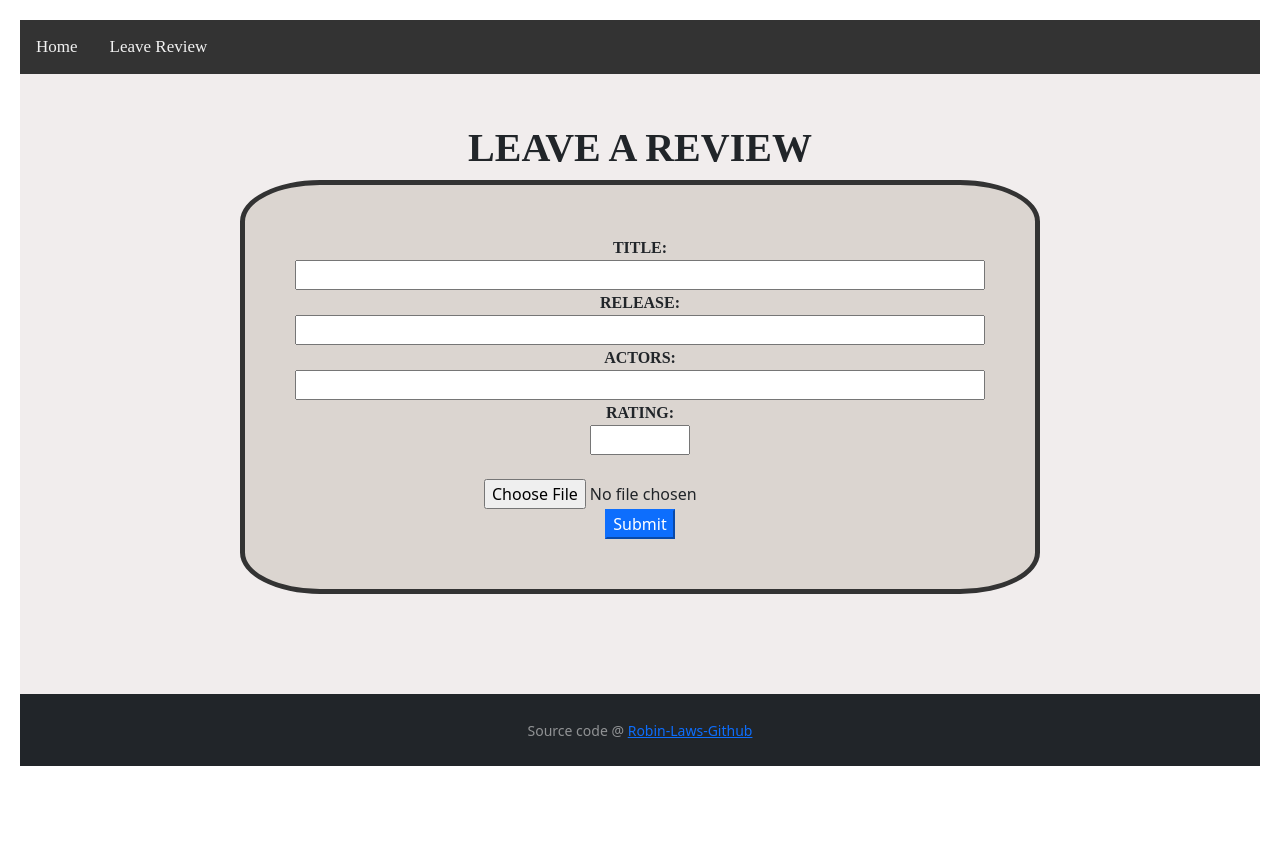
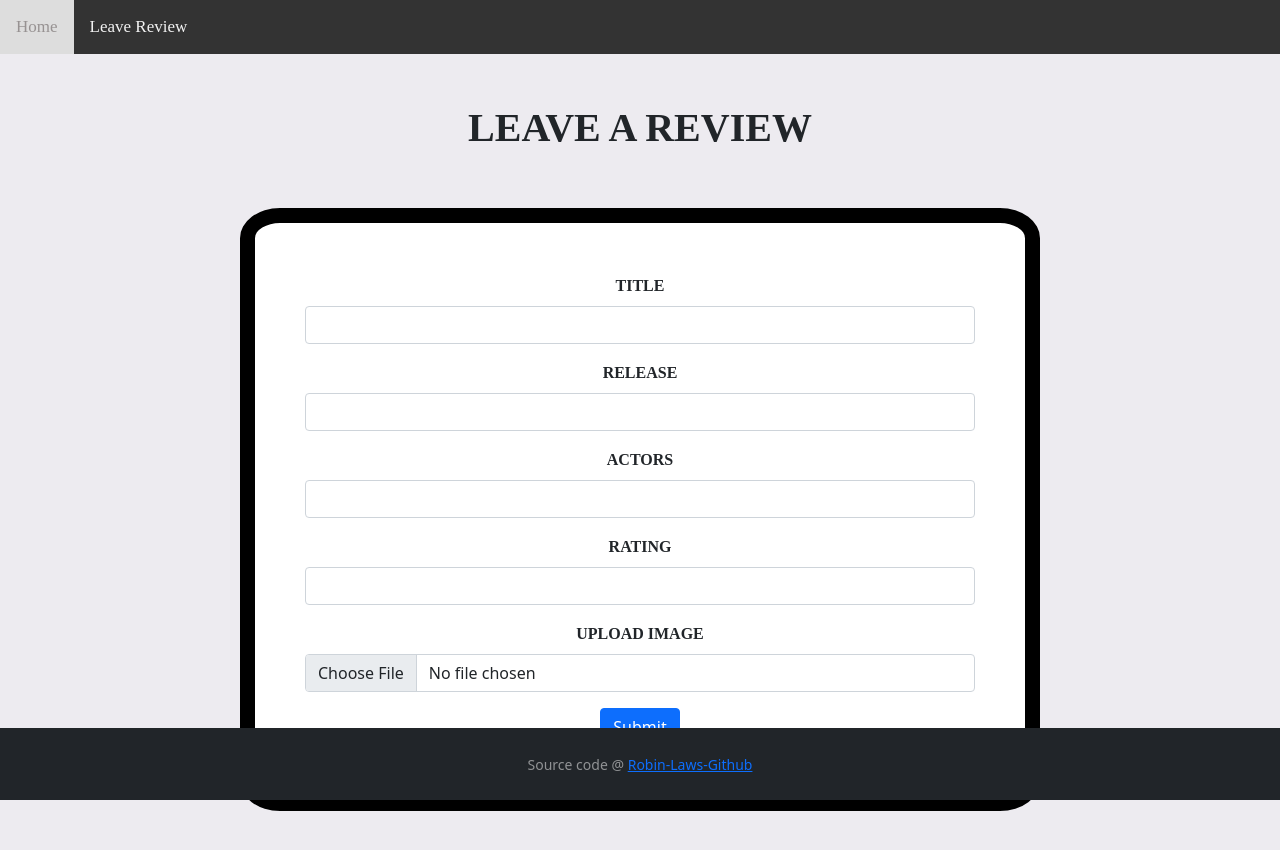
Before and after one commit to robinlaws/Movie-Reviews-React, a React (Create React App) app in the folder movie-reviews/client/: page /leavereview in a window 1280 px wide. Shown: the top 850 px of the page. Before the commit the page ends 800 px from the top, so only its background shows below. Built offline with nearby package versions, Linux system fonts and the light colour scheme; no server answers.

Commit message:
styling
styling

```diff
--- a/movie-reviews/client/src/App.css
+++ b/movie-reviews/client/src/App.css
@@ -1,14 +1,25 @@
 .App {
   text-align: center;
-  background-color: rgb(241, 237, 237);
-  min-height: 75%;
-  padding-bottom: 100px;
+  background-color: rgb(237, 235, 240);
+  height: 100%;
+  padding-bottom: 400px;
 }
 
-h1, h2, h3, h4 {
+h1 {
   font-family:  'American Typewriter', serif, monospace;
   font-weight: bold;
   padding-top: 20px;
+}
+
+h2, h3, h4{
+  font-family:  'American Typewriter', serif, monospace;
+  font-weight: bold;
+  padding-top: 20px;
+  color:rgb(219, 213, 208)
+
+}
+#card-text {
+  color:rgb(219, 213, 208)
 }
 
 .input-group{
@@ -20,12 +31,7 @@ label, .selection {
   font-weight: bold;
 }
 
-body {
-  margin: 0;
-  font-family:  'American Typewriter', serif, monospace;
-  padding: 20px 20px;
 
-}
 
 code {
   font-family:  'American Typewriter', serif,
@@ -50,7 +56,7 @@ code {
 
 .topnav a:hover {
   background-color: #ddd;
-  color: gray;
+  color: rgb(151, 146, 146);
 }
 
 h1, h2, h3 {
@@ -61,15 +67,36 @@ h1, h2, h3 {
 
 .formContainer{
   max-width: 800px;
-  border: 5px solid #333;
+  border: 15px solid rgb(0, 0, 0);
   justify-content: center;
   text-align: center;
   margin:auto;
   padding: 50px;
-  background-color: rgb(219, 213, 208);
-  border-radius: 10%;
+  background-color: white;
+  border-radius: 5%;
 }
 
 .input-group-text{
-  text-align: center;
+  justify-content: center;
 }
+
+#sticky-footer{
+  position:fixed;
+  padding: 10px 10px 10px 10px;
+  bottom:0;
+  width:100%;
+}
+
+#span {
+  background-color: rgb(229, 186, 195);
+  font-size: small;
+}
+
+img {
+  border-radius: 8px;
+  width: 150px;
+  padding: 5px;
+  height: 500px;
+  border: 10px solid white;
+
+}
--- a/movie-reviews/client/src/App.js
+++ b/movie-reviews/client/src/App.js
@@ -8,6 +8,7 @@ import { NotFoundPage } from "./pages/NotFoundPage";
 import { Nav } from './components/nav.js';
 import { Footer } from './components/footer.js';
 import { Routes, Route } from "react-router-dom";
+
 
 function App() {
 
@@ -28,7 +29,6 @@ function App() {
   if (loading) return <h1>Loading...</h1>;
 
   return (
-    <>
     <div className="App">
       <Nav />
         <Routes>
@@ -36,9 +36,8 @@ function App() {
             <Route exact path="/leavereview" element={<LeaveReview movies={movieList} setMovies={setMovieList} getMovies={getMovies}/>}/>
             <Route path="*" element={<NotFoundPage/>}/>
         </Routes>
+      <Footer />
     </div>
-    <Footer />
-  </>
   );
 };
 
--- a/movie-reviews/client/src/components/footer.js
+++ b/movie-reviews/client/src/components/footer.js
@@ -1,6 +1,5 @@
 import React from 'react';
 
-//footer html
 export function Footer() {
     return (
         <footer id="sticky-footer" className="flex-shrink-0 py-4 bg-dark text-white-50">
--- a/movie-reviews/client/src/pages/Home.js
+++ b/movie-reviews/client/src/pages/Home.js
@@ -1,6 +1,7 @@
 import React, { useEffect, useState} from "react";
 import 'bootstrap/dist/css/bootstrap.min.css';
 import Axios from "axios";
+import {Card, Button } from 'react-bootstrap'
 
 export function Home(props){
     const removeMovie = async (event) => {
@@ -18,29 +19,40 @@ export function Home(props){
             await props.getMovies();
     };
 
+    const MovieCard = (movie) => {
+        return(
+            <div style = {{alignItems: "center", justifyContent: "center", width: "100%", height: "100%", display: "flex", padding: "10px"}}>
+                <Card style={{ width: '50%', justifyContent:"center", alignItems: "center", padding: "auto", backgroundColor: "rgb(36, 35, 39 "}} id="align-content-*-center">
+                    <Card.Body>
+                        <Card.Title><h3>{movie.title}</h3></Card.Title>
+                        <Card.Subtitle className="mb-2 text-muted">Release: {movie.release}</Card.Subtitle>
+                        <Card.Text>
+                            <div id="card-text"><strong>Actors:</strong> {movie.actors}</div>
+                            <div id="card-text"><strong>Rating:</strong> {movie.rating}/5</div>
+                        </Card.Text>
+                        <Card.Img src={"./movieImages/" + movie.image} alt="movie poster"/>
+                        <br/><br/>
+                        <Button onClick={removeMovie} name={movie.title}>Remove Movie</Button>
+                    </Card.Body>
+                </Card>
+            </div>
+        )
+    }
+
     if((props.movies).length > 0){
         return (
-            <div className="container">
-                <div style={{paddingBottom: "100px"}} id="align-content-*-center">
+            <div className="container" style={{justifyContent: "center", alignItems: "center"}} id="align-content-*-center">
             <h1><strong>MOVIE REVIEWS</strong></h1>
             <hr></hr>
             <ul style={{listStyleType: "none", textAlign: "center"  }}>
-                    {props.movies.map((movie)=> (
+                {props.movies.map((movie, i)=> (
                     <>
-                            <li><h4><strong>{movie.title}</strong></h4></li>
-                            <li>Release: {movie.release}</li>
-                            <li>Actors: {movie.actors}</li>
-                            <li>Rating: {movie.rating}/5</li>
-                            <img src={"./movieImages/" + movie.image} alt="movie poster"></img><br /><br />
-                            <button className= "btn-primary" onClick={removeMovie} name={movie.title}>Remove Movie</button>
+                    {MovieCard(movie)}
                     <hr></hr>
                     </>
                 ))}
+                <br/><br/>
             </ul>
         </div>
-        </div>
     )};
-
-    return (
-        <div style={{paddingBottom: "550px"}}><h1>NO AVAILABLE MOVIE REVIEWS</h1></div>
-    )};
+}
--- a/movie-reviews/client/src/pages/LeaveReview.js
+++ b/movie-reviews/client/src/pages/LeaveReview.js
@@ -1,6 +1,8 @@
 import React, { useEffect, useState} from "react";
 import 'bootstrap/dist/css/bootstrap.min.css';
 import { useForm } from "react-hook-form";
+import {Form} from 'react-bootstrap';
+import {Button} from 'react-bootstrap';
 const FormData = require('form-data');
 
 export function LeaveReview(props){
@@ -30,36 +32,38 @@ export function LeaveReview(props){
       }
 
       return (
-        <div className="container">
-            <h1><strong>LEAVE A REVIEW</strong></h1>
-            <div className="formContainer">
-                <form onSubmit={handleSubmit(onSubmit)} encType="multipart/form-data">
-                    <div className="form-group">
-                        <label>TITLE:</label>
-                        <input className="input-group"{...register("title", {required: true, minLength: 4})} />
-                         {errors.title && <span className="input-group-text">Please enter atleast 4 characters</span>}
-                    </div>
-                    <div className="form-group">
-                        <label>RELEASE:</label>
-                        <input className="input-group" {...register("release", {required: true, minLength: 4 })} />
-                        {errors.release && <span className="input-group-text">Please enter atleast 4 characters</span>}
-                    </div>
-                    <div className="form-group">
-                        <label>ACTORS:</label>
-                        <input className="input-group" {...register("actors", {required: true, minLength: 10 })}/>
-                        {errors.actors && <span className="input-group-text">Please enter atleast 10 characters</span>}
-                    </div>
-                    <div className="form-group">
-                        <label>RATING:</label><br/>
-                        <input style={{maxWidth:"100px" ,textAlign: "center"}}type="number"{...register("rating", {required: true, min: 0, max: 5 })}/>
-                        {errors.rating && <span className="input-group-text">Rate from 0-5</span>}
-                    </div>
-                    <br></br>
-                    <div>
-			        <input id="imageFile" type="file" name="imageFile" single="true" {...register("image")}/>
-                    </div>
-                    <input className="btn-primary" type="submit" />
-                </form>
-            </div>
-        </div>
-        )};
+          <>
+        <h1><strong>LEAVE A REVIEW</strong></h1><br/><br/>
+        <div className="formContainer" >
+
+            <Form onSubmit={handleSubmit(onSubmit)} encType="multipart/form-data" >
+                <Form.Group className="mb-3" controlId="title" >
+                    <Form.Label>TITLE</Form.Label>
+                    <Form.Control type="text" {...register("title", {required: true, minLength: 4})}/>
+                    {errors.title && <span className="input-group-text"  id="span">Please enter atleast 4 characters</span>}
+                </Form.Group>
+                <Form.Group className="mb-3" controlId="release">
+                    <Form.Label>RELEASE</Form.Label>
+                    <Form.Control type="text"  {...register("release", {required: true, minLength: 4 })}/>
+                    {errors.release && <span className="input-group-text"  id="span">Please enter atleast 4 characters</span>}
+                </Form.Group>
+                <Form.Group className="mb-3" controlId="actors" >
+                    <Form.Label>ACTORS</Form.Label>
+                    <Form.Control type="text"  {...register("actors", {required: true, minLength: 10 })}/>
+                    {errors.actors && <span className="input-group-text" id="span">Please enter atleast 10 characters</span>}
+                </Form.Group>
+                <Form.Group className="mb-3" controlId="rating">
+                    <Form.Label>RATING</Form.Label>
+                    <Form.Control type="number"  style={{textAlign: "center"}} {...register("rating", {required: true, min: 0, max: 5 })}/>
+                    {errors.rating && <span className="input-group-text"  id="span">Rate from 0-5</span>}
+                </Form.Group>
+                <Form.Group className="mb-3" controlId="image" single="true" >
+                    <Form.Label>UPLOAD IMAGE</Form.Label>
+                    <Form.Control type="file" {...register("image")}/>
+                </Form.Group>
+                <Button variant="primary" type="submit">Submit</Button>
+            </Form>
+      </div>
+      </>
+    )
+}
```
Also changed, not shown: 1 other file (tests, documents, lock files or other folders). Lines whose indentation alone changed are shown as unchanged.
